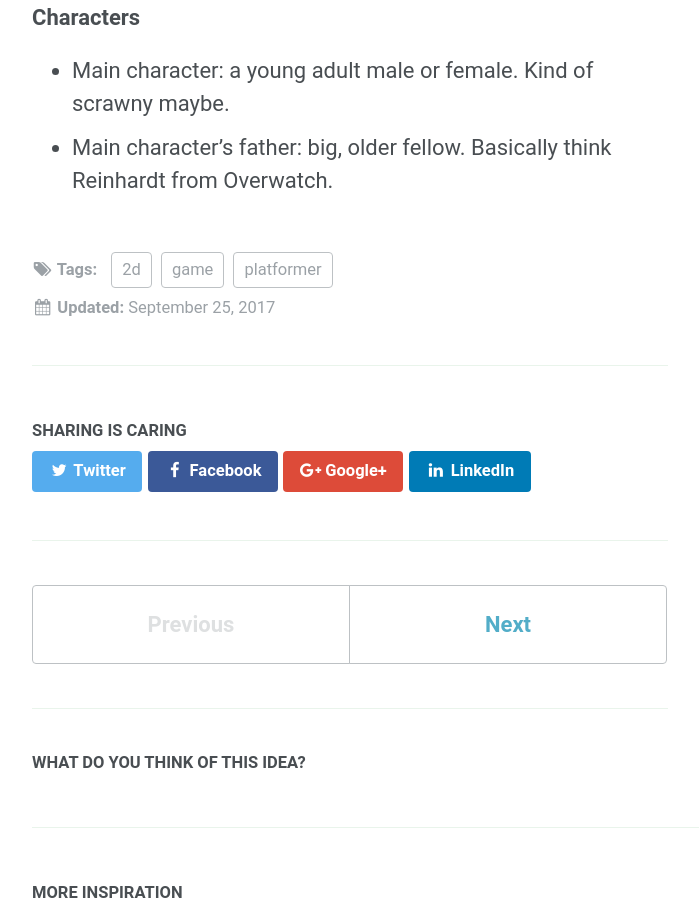
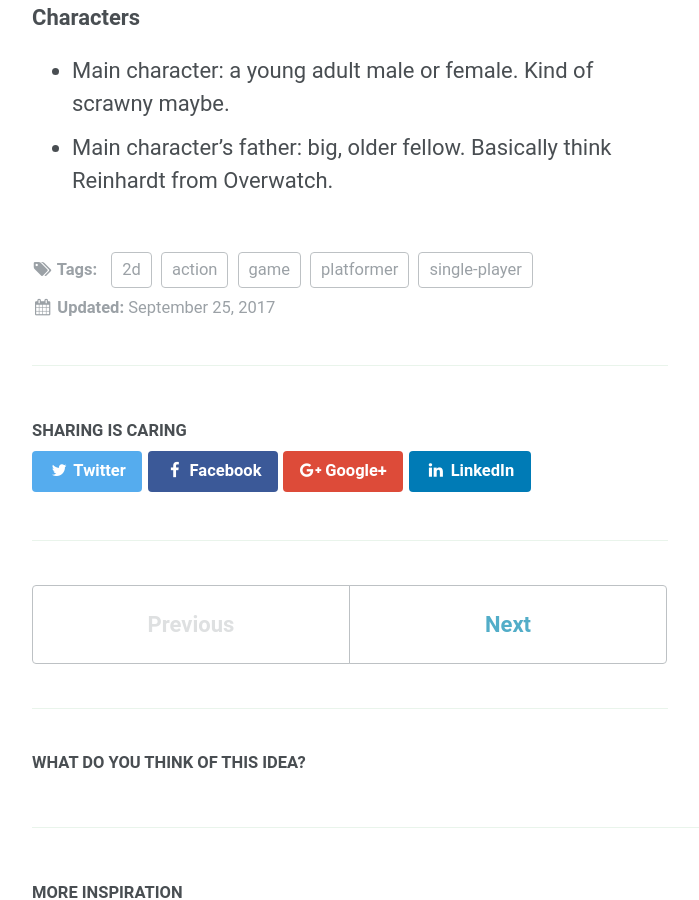
Before and after one commit to zekehernandez/creativeowlet, a Jekyll site: the page built from _posts/2017-09-22-sword-and-gauntlet.markdown, in a window 1280 px wide and 900 px high, scrolled down 2603 px. Shown: the whole window, without its empty margins (290-989 px from the left). Built offline with Jekyll 4.4.1, drawn with Linux system fonts in a browser that asks for light colours; some web fonts are replaced; comment, search, counter and statistics services are not loaded.

Commit message:
update tags

```diff
--- a/_posts/2017-09-22-sword-and-gauntlet.markdown
+++ b/_posts/2017-09-22-sword-and-gauntlet.markdown
@@ -2,7 +2,7 @@
 layout: single
 title: Sword and Gauntlet
 date: 2017-09-25
-tags: game 2d platformer
+tags: game 2d platformer action single-player
 published: true
 ---
 A 2D platformer where the main character has a gauntlet and sword that are
```
